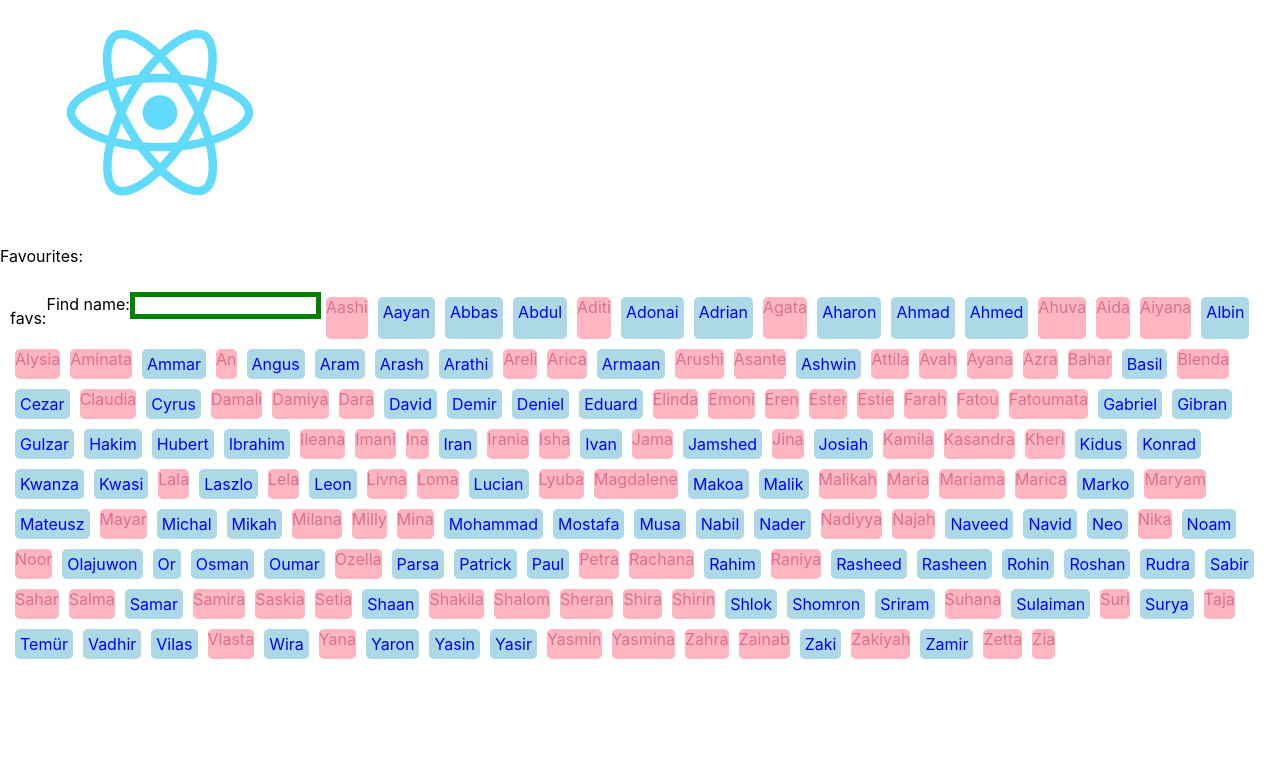
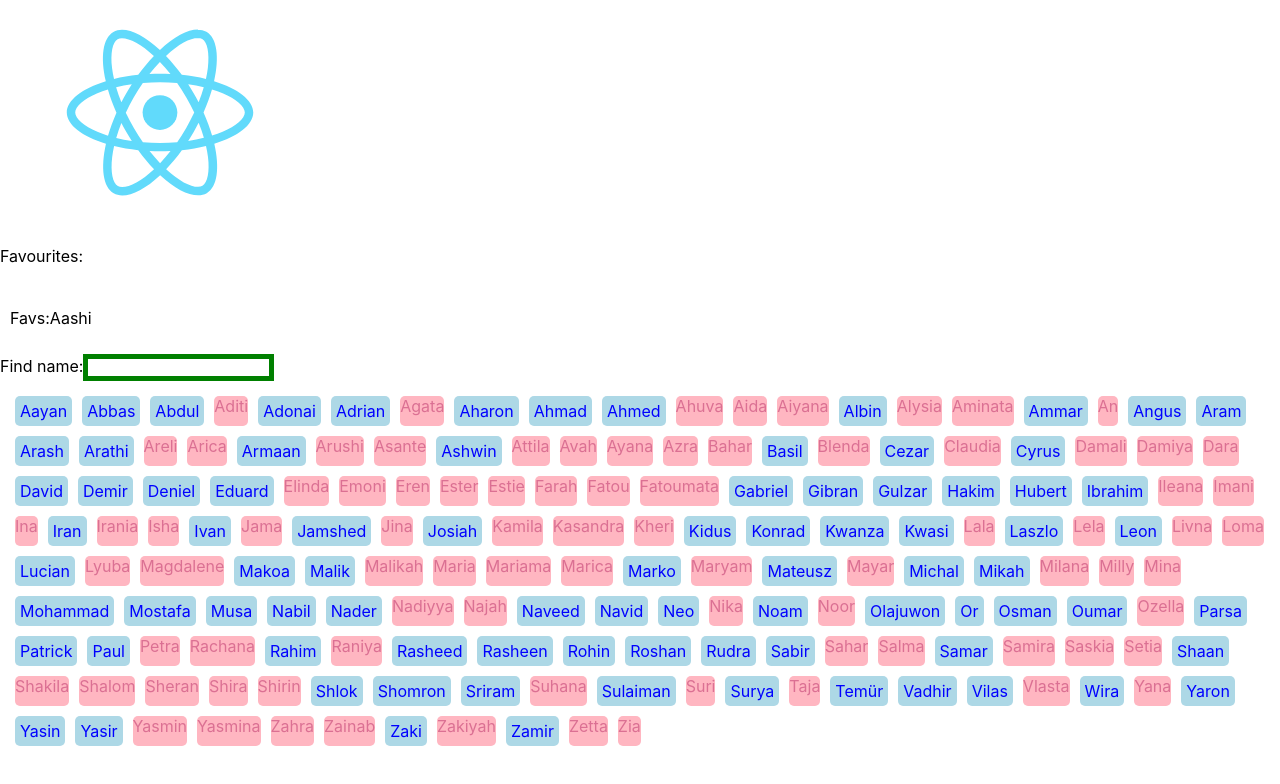
Before and after one commit to NataliaCoder/React-app-Babynames, a React (Create React App) app in the folder babyname/: page / in a window 1280 px wide. Both pictures are taken after a click on the element "Aashi". Shown: the top 784 px of the page. Built offline with nearby package versions, Linux system fonts and the light colour scheme.

Commit message:
Completed level-2

```diff
--- a/babyname/src/BabyNames.js
+++ b/babyname/src/BabyNames.js
@@ -1,41 +1,50 @@
-import React, {useState} from "react";
-import {sortArray} from "./helper.js";
+import React, { useState } from "react";
+import { sortArray } from "./helper.js";
 import Search from "./Search.js";
 
 const BabyNames = (props) => {
   const sortedBabyNames = sortArray(props.names);
-    const [input, setInput] = useState("");
   const [namesToDisplay, setNamesToDisplay] = useState(sortedBabyNames);
-const type = (event)=>{
-    setInput(event.target.value)
-}
+  const [favouriteNames, setFavouriteNames] = useState([]);
 
-let displayName = input.length ===0 ? sortedBabyNames : sortedBabyNames.filter(el=>el.name.toLowerCase().includes(input.toLowerCase()))
-const chooseName = (event)=>{
-    // setName(event.target.value)
-    console.log(typeof event.target.innerText)
+  const type = (event) => {
+    const inputValue = event.target.value;
+    const displayName = sortedBabyNames.filter((el) =>
+      el.name.toLowerCase().includes(inputValue.toLowerCase())
+    );
+    setNamesToDisplay(displayName);
+  };
 
-    displayName=displayName.filter((name)=>
-    {console.log(name.name)
-     return name.name !== event.target.innerText})
-     console.log(displayName)
-}
+  const chooseName = (event) => {
+    console.log(event.target.innerText);
+    setFavouriteNames(favouriteNames.concat(event.target.innerText));
+    setNamesToDisplay(
+      namesToDisplay.filter((el) => el.name !== event.target.innerText)
+    );
+  };
 
   return (
+    <div>
       <div className="babyNames">
-<p>favs: </p>
+        <p>Favs:</p>
+        {favouriteNames.map((el) => (
+          <p key={el}> {el} </p>
+        ))}
+      </div>
 
-
-
-
-<Search type={type} input={input}/>
-{displayName.map(el=> {
-  const textColor=el.sex ==="m" ? "boy" : "girl"
-  return <p onClick={chooseName} key={el.id} className = {textColor}>{el.name}</p>
+      <Search type={type} />
+      <div className="babyNames">
+        {namesToDisplay.map((el) => {
+          const textColor = el.sex === "m" ? "boy" : "girl";
+          return (
+            <p onClick={chooseName} key={el.id} className={textColor}>
+              {el.name}
+            </p>
+          );
         })}
-
       </div>
-    )
-}
+    </div>
+  );
+};
 
 export default BabyNames;
--- a/babyname/src/Search.js
+++ b/babyname/src/Search.js
@@ -1,14 +1,12 @@
-import React, {useState} from "react";
+import React, { useState } from "react";
 
-const Search =(props) =>{
-
-return (
+const Search = (props) => {
+  return (
     <div>
-    <label for="name">Find name:</label>
-<input className="www" id="name" onChange={props.type} type="text" />
-
-</div>
-)
-}
+      <label htmlFor="name">Find name:</label>
+      <input className="www" id="name" onChange={props.type} type="text" />
+    </div>
+  );
+};
 
 export default Search;
```
Lines whose indentation alone changed are shown as unchanged.
